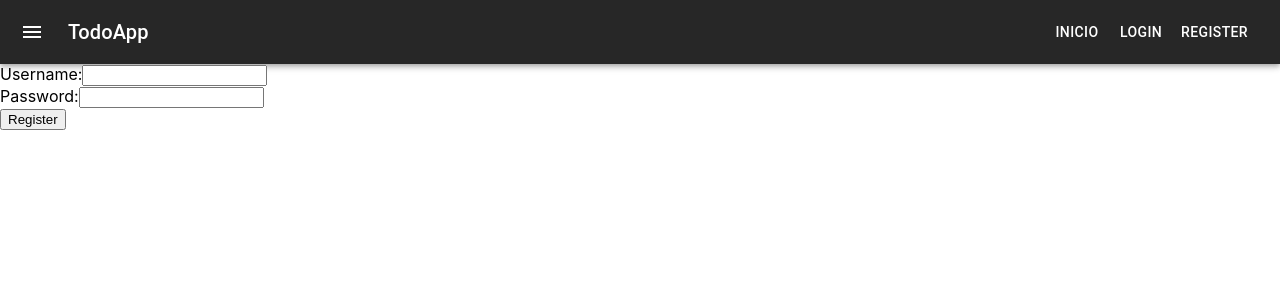
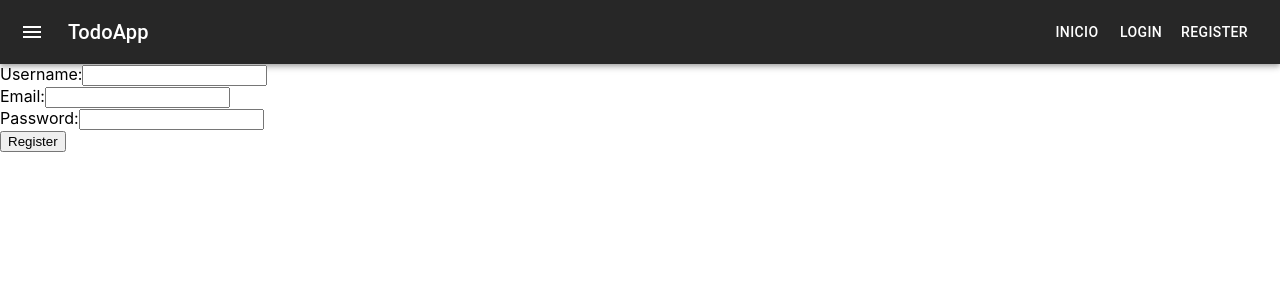
Before and after one commit to UP210878/ProyectoGestionTareas, a React (Create React App) app in the folder frontend/: page /register in a window 1280 px wide. Shown: the top 300 px of the page. Built offline with nearby package versions, Linux system fonts and the light colour scheme.

Commit message:
Register update to include email. Frontend TBD

```diff
--- a/frontend/src/components/Login/Register.js
+++ b/frontend/src/components/Login/Register.js
@@ -3,13 +3,14 @@ import './Login.css';
 import { useNavigate } from 'react-router-dom';
 
 const Register = () => {
+  const [email, setEmail] = useState('');
+  const [password, setPassword] = useState('');
   const [username, setUsername] = useState('');
-  const [password, setPassword] = useState('');
   const navigate = useNavigate();
 
   const handleSubmit = async (event) => {
     event.preventDefault();
-    const user = { username, password };
+    const user = { username: username, password, email: email };
 
     try {
       const response = await fetch('http://localhost:8080/api/register', {
@@ -37,9 +38,18 @@ const Register = () => {
         <div>
           <label>Username:</label>
           <input
-            type="text"
+            type="user"
             value={username}
             onChange={(e) => setUsername(e.target.value)}
+            required
+          />
+        </div>
+        <div>
+          <label>Email:</label>
+          <input
+            type="email"
+            value={email}
+            onChange={(e) => setEmail(e.target.value)}
             required
           />
         </div>
```
